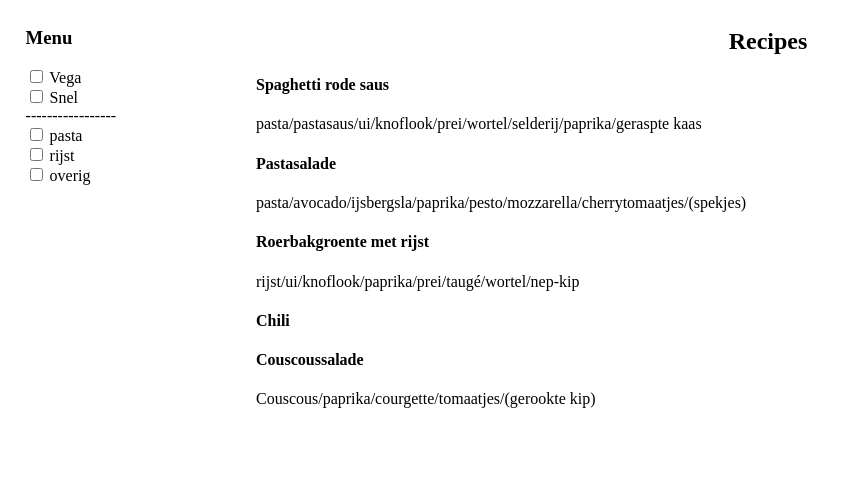
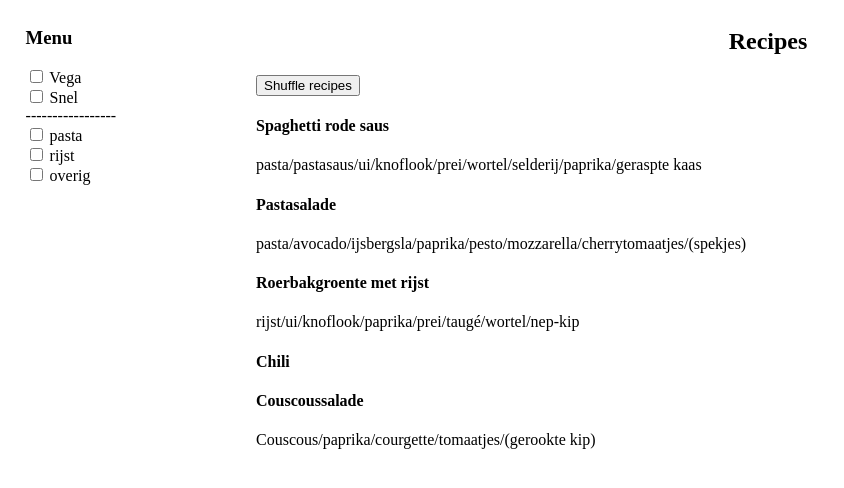
Before and after one commit to syh7/Koala-Tree-Frontend, an Angular app: page / in a window 1280 px wide. Shown: the top 488 px of the page, without its empty margins (0-844 px from the left). Built offline with nearby package versions, Linux system fonts and the light colour scheme.

Commit message:
Add shuffle button

```diff
--- a/src/app/recipes/recipes.component.html
+++ b/src/app/recipes/recipes.component.html
@@ -18,6 +18,9 @@
 
 <div id="contentDiv" class="content">
     <h2> Recipes </h2>
+
+    <button (click)="shuffle(recipes)"> Shuffle recipes </button>
+
     <div id="recipeDiv" *ngFor="let recipe of recipes">
         <h4>
             {{ recipe.name }}
--- a/src/app/recipes/recipes.component.ts
+++ b/src/app/recipes/recipes.component.ts
@@ -10,11 +10,19 @@ import { recipes } from '../recipes';
 export class RecipeComponent {
     recipes = recipes;
 
-    categories = uniqueItems(recipes, 'category');
+    categories = this.uniqueItems(recipes, 'category');
 
+    public shuffle(array) {
+        for (let i = array.length - 1; i > 0; i--) {
+            let j = Math.floor(Math.random() * (i + 1));
+            let x = array[i];
+            array[i] = array[j];
+            array[j] = x;
+        }
+        return array;
     }
 
-let uniqueItems = function (data, key) {
+    public uniqueItems(data, key) {
         let result = [];
         for (let i = 0; i < data.length; i++) {
             let value = data[i][key];
@@ -23,4 +31,5 @@ let uniqueItems = function (data, key) {
             }
         }
         return result;
-};
+    }
+}
```
Lines whose indentation alone changed are shown as unchanged.
